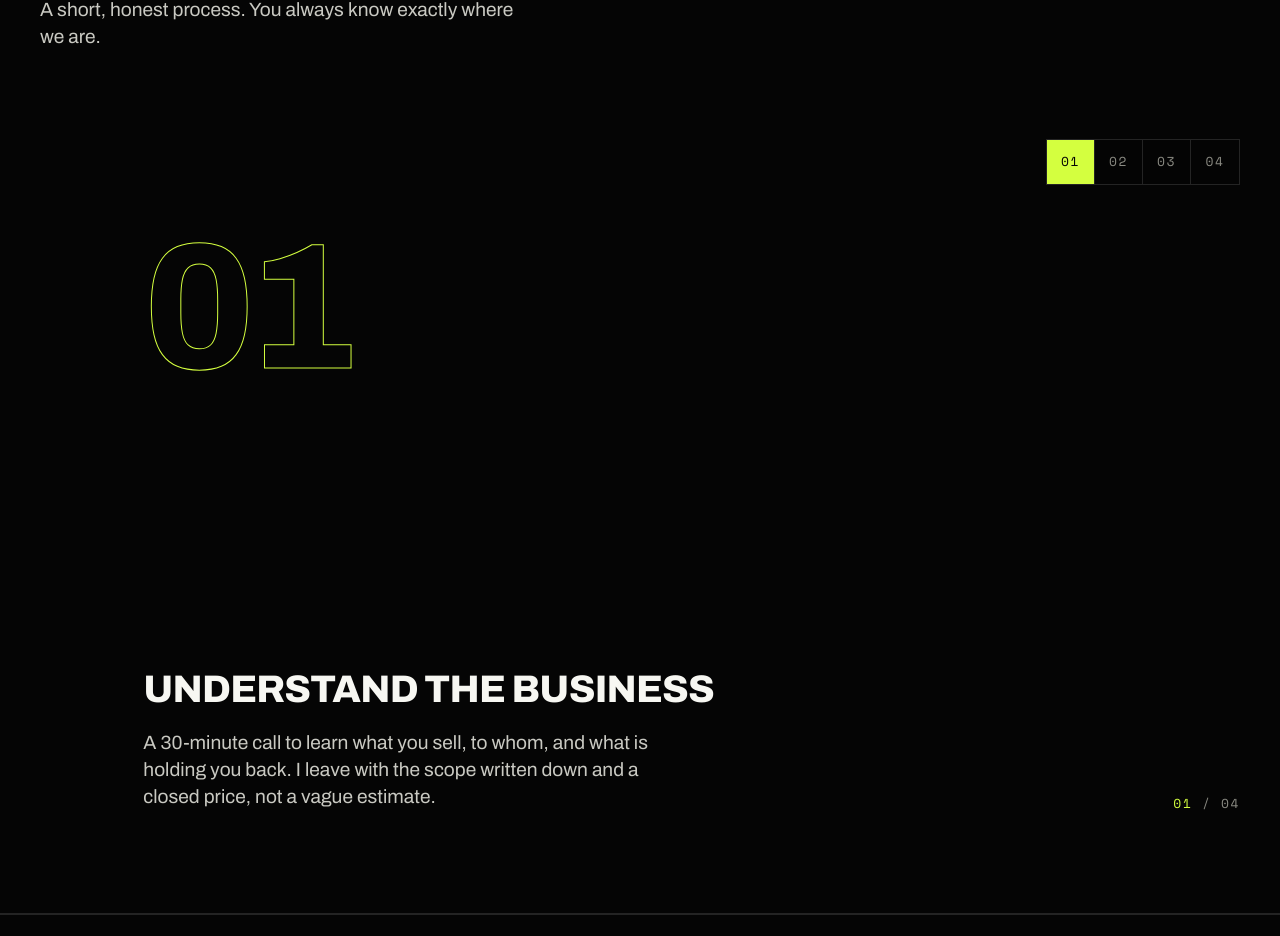
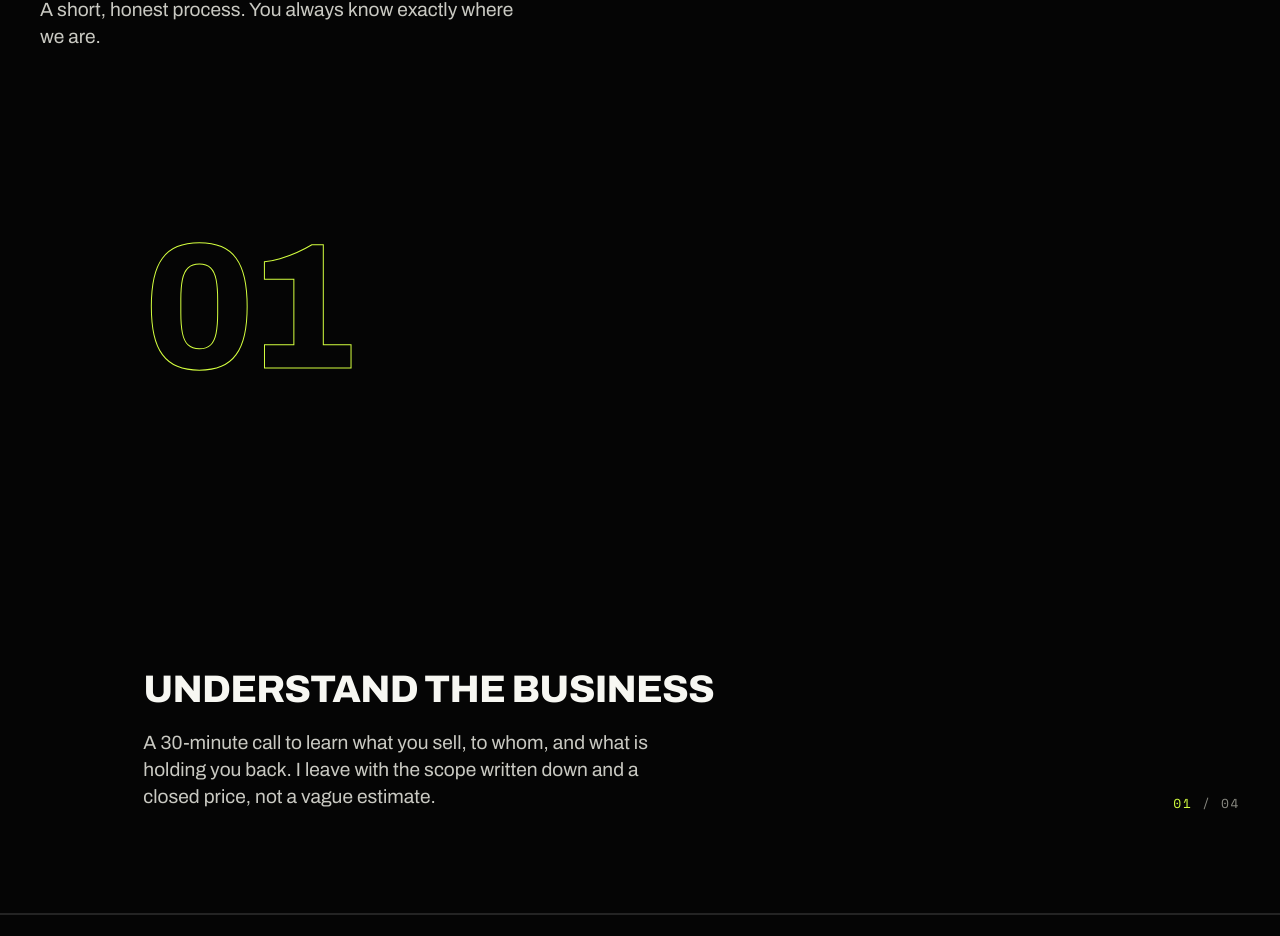
Before and after one commit to elmerjacobo97/portfolio-gsap-v2, a Next.js app: page /en in a window 1280 px wide. Shown: the part 5315-6251 px from the top of the page. Built offline with nearby package versions, Linux system fonts and the light colour scheme; no server answers.

Commit message:
refactor: remove unused navigation and state management from Process component; clean up translations

```diff
--- a/app/globals.css
+++ b/app/globals.css
@@ -268,10 +268,6 @@
     padding-block: 13vh;
   }
 
-  .process-step-nav {
-    display: flex;
-  }
-
   .process-progress-shell {
     display: block;
   }
--- a/components/sections/Process.tsx
+++ b/components/sections/Process.tsx
@@ -1,14 +1,13 @@
 'use client'
 
-import { useRef, useState } from 'react'
+import { useRef } from 'react'
 
 import { processSteps } from '@/data/process'
 import type { Dictionary } from '@/i18n/dictionary'
 import type { Locale } from '@/i18n/config'
 import { t } from '@/i18n/t'
-import { cn } from '@/lib/cn'
 import { Numeral } from '@/components/ui/Numeral'
-import { gsap, ScrollSmoother, ScrollTrigger, useGSAP } from '@/lib/gsap'
+import { gsap, ScrollTrigger, useGSAP } from '@/lib/gsap'
 import { DESKTOP, DUR, EASE, MOBILE } from '@/lib/motion'
 import { SectionHeader } from './SectionHeader'
 
@@ -21,8 +20,6 @@ export function Process({
 }) {
   const rootRef = useRef<HTMLElement>(null)
   const pinRef = useRef<HTMLDivElement>(null)
-  const trackTweenRef = useRef<gsap.core.Tween | null>(null)
-  const [activeStep, setActiveStep] = useState(0)
 
   useGSAP(
     () => {
@@ -61,14 +58,9 @@ export function Process({
               inertia: false,
             },
             onUpdate: (self) =>
-              {
-                gsap.set('.process-progress', { scaleX: self.progress })
-                const next = Math.round(self.progress * (panels.length - 1))
-                setActiveStep((current) => (current === next ? current : next))
-              },
+              gsap.set('.process-progress', { scaleX: self.progress }),
           },
         })
-        trackTweenRef.current = track
 
         // containerAnimation is mandatory for any ScrollTrigger whose trigger
         // lives inside a horizontally-scrolled container — without it the
@@ -119,7 +111,6 @@ export function Process({
           panelTriggers.forEach((st) => st.kill())
           track.scrollTrigger?.kill()
           track.kill()
-          trackTweenRef.current = null
         }
       })
 
@@ -145,21 +136,6 @@ export function Process({
     },
     { scope: rootRef },
   )
-
-  const handleStep = (index: number) => {
-    const trigger = trackTweenRef.current?.scrollTrigger
-    if (!trigger) return
-
-    const progress = index / (processSteps.length - 1)
-    const destination = trigger.start + (trigger.end - trigger.start) * progress
-    const smoother = ScrollSmoother.get()
-
-    if (smoother) {
-      smoother.scrollTo(destination, true)
-    } else {
-      window.scrollTo({ top: destination, behavior: 'smooth' })
-    }
-  }
 
   return (
     <section
@@ -213,29 +189,6 @@ export function Process({
           ))}
         </div>
 
-        <nav
-          aria-label={dict.jumpTo}
-          className="process-step-nav border-rule bg-canvas/90 absolute top-6 right-[var(--spacing-gutter)] z-10 hidden border backdrop-blur-sm"
-        >
-          {processSteps.map((step, index) => (
-            <button
-              key={step.code}
-              type="button"
-              aria-label={`${dict.jumpTo} ${step.code}`}
-              aria-current={activeStep === index ? 'step' : undefined}
-              onClick={() => handleStep(index)}
-              className={cn(
-                'u-meta border-rule min-h-11 min-w-12 border-r px-3 transition-colors last:border-r-0',
-                activeStep === index
-                  ? 'bg-accent text-ink-950'
-                  : 'text-text-dim hover:text-text',
-              )}
-            >
-              {step.code}
-            </button>
-          ))}
-        </nav>
-
         {/* 2px, not the usual hairline: pinned to the very bottom edge of the
             viewport, 1px reads as an artifact rather than a readout. */}
         <div
--- a/i18n/dictionaries/en.ts
+++ b/i18n/dictionaries/en.ts
@@ -90,7 +90,6 @@ const en = {
     index: '04',
     title: 'How I work',
     lead: 'A short, honest process. You always know exactly where we are.',
-    jumpTo: 'Go to step',
   },
 
   about: {
--- a/i18n/dictionaries/es.ts
+++ b/i18n/dictionaries/es.ts
@@ -88,7 +88,6 @@ const es = {
     index: '04',
     title: 'Cómo trabajo',
     lead: 'Un proceso corto y honesto. Sabes en qué punto estamos en todo momento.',
-    jumpTo: 'Ir al paso',
   },
 
   about: {
```
